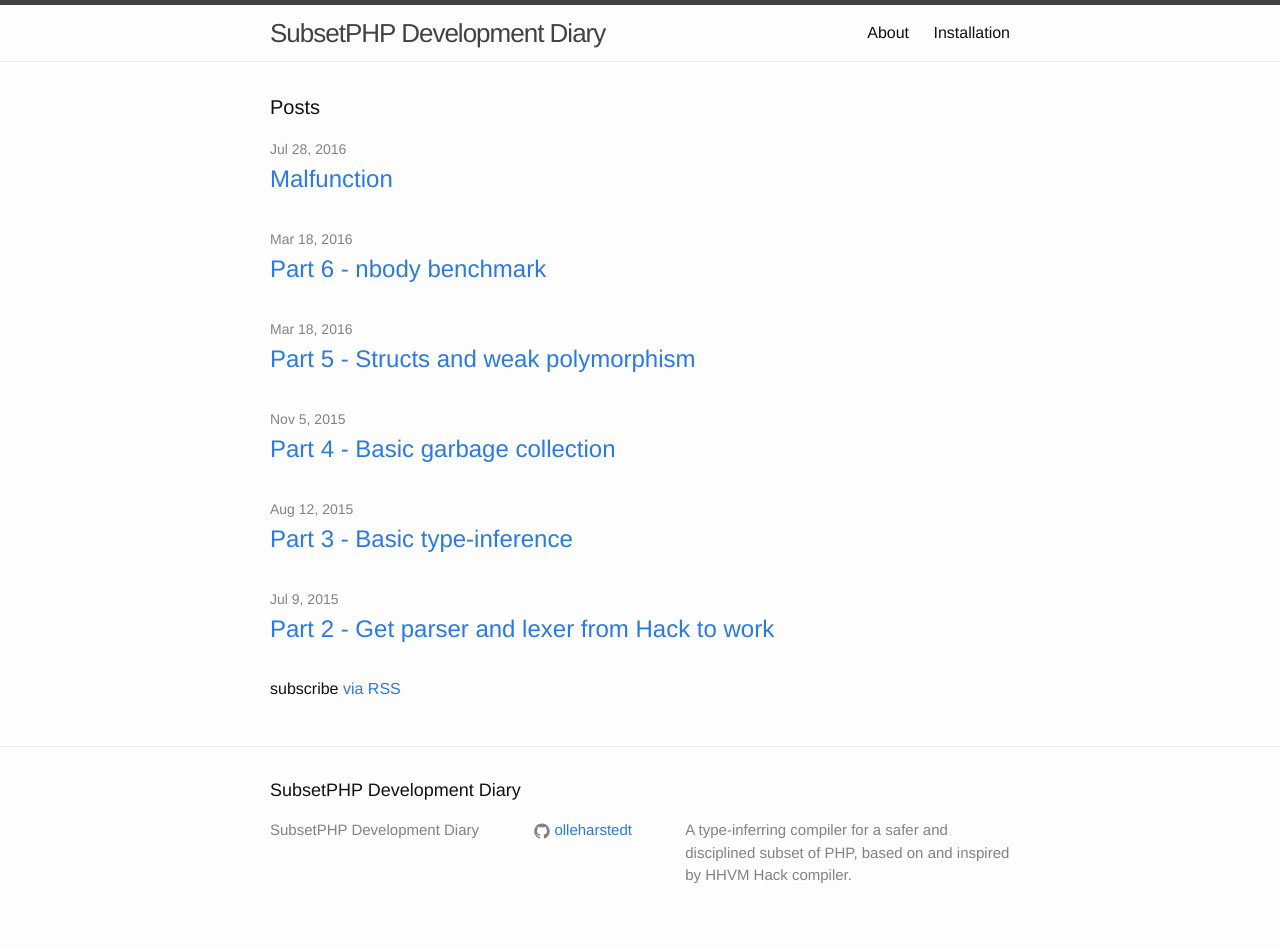
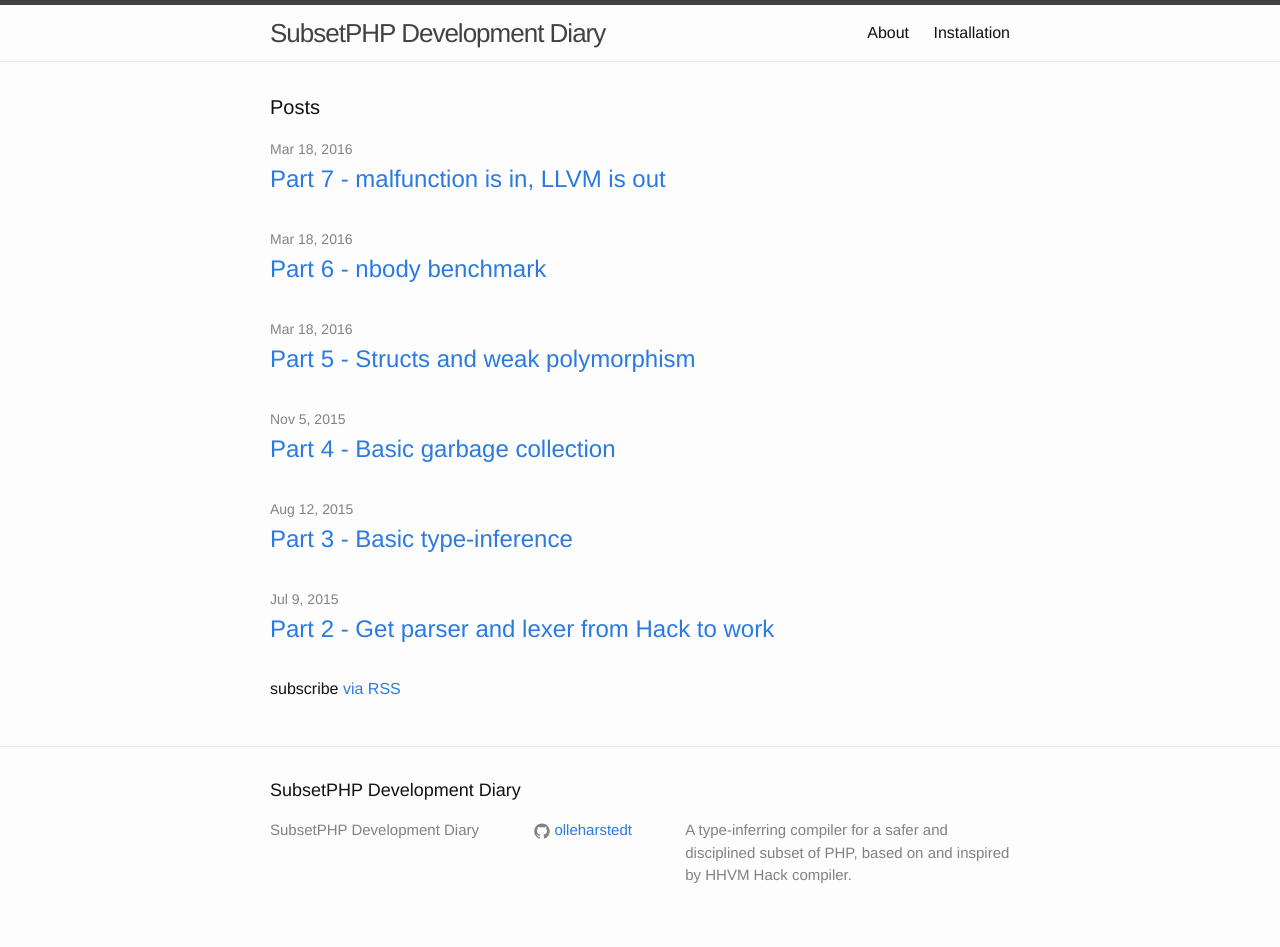
Before and after one commit to olleharstedt/olleharstedt.github.io, a Jekyll site: the page built from index.html, in a window 1280 px wide. Built offline with Jekyll 4.4.1, drawn with Linux system fonts in a browser that asks for light colours.

Commit message:
Add title to malfunction post

```diff
--- a/_posts/2016-07-28-malfunction.markdown
+++ b/_posts/2016-07-28-malfunction.markdown
@@ -1,3 +1,10 @@
+---
+layout: post
+title:  Part 7 - malfunction is in, LLVM is out
+date:   2016-03-18
+categories: subsetphp
+---
+
 Dear friends,
 
 Back from vacation, ready to take another go with SubsetPHP. After a couple of months break, I plan to take another approach: Replacing the LLVM backend with an OCaml intermediate representation (IR) called [Malfunction](https://github.com/stedolan/malfunction) (alpha project). The point would be to "hook" into the OCaml compiler and generate a syntax the compiler can compile, (not being the OCaml language it self of course).
```
